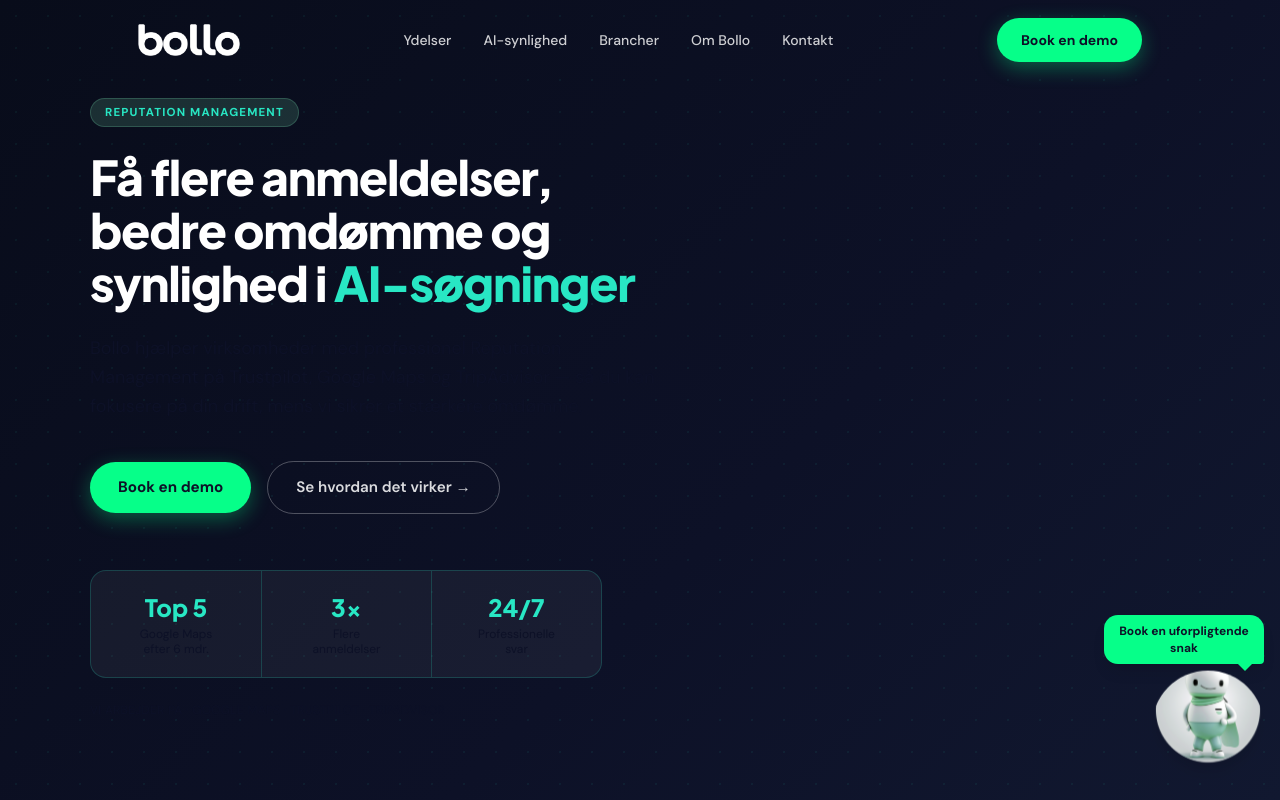
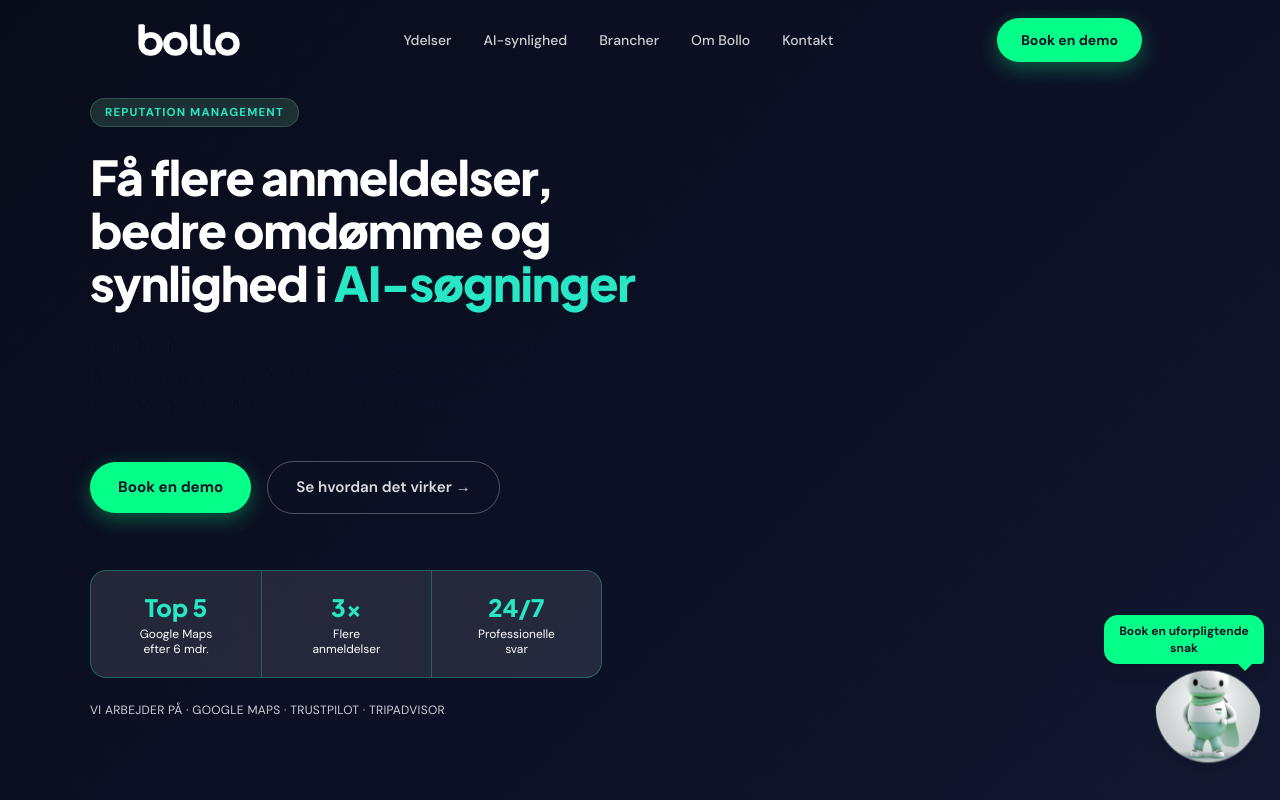
Before and after one commit to FSA500/bollo, a Next.js app: page / in a window 1280 px wide. Shown: the top 800 px of the page. Built offline with nearby package versions, Linux system fonts and the light colour scheme.

Commit message:
Update Hero.tsx

```diff
--- a/app/sections/Hero.tsx
+++ b/app/sections/Hero.tsx
@@ -38,23 +38,23 @@ export default function Hero() {
           </div>
 
           {/* Stats bar */}
-          <div className="grid grid-cols-3 divide-x divide-mint/20 border border-mint/20 rounded-2xl overflow-hidden bg-white/5 max-w-lg">
+          <div className="grid grid-cols-3 divide-x divide-mint/30 border border-mint/30 rounded-2xl overflow-hidden bg-white/10 max-w-lg">
             <div className="px-6 py-5 text-center">
               <div className="font-display font-black text-mint text-2xl">Top 5</div>
-              <div className="text-white/72 text-xs mt-1 leading-tight">Google Maps<br />efter 6 mdr.</div>
+              <div className="text-white text-xs mt-1 leading-tight">Google Maps<br />efter 6 mdr.</div>
             </div>
             <div className="px-6 py-5 text-center">
               <div className="font-display font-black text-mint text-2xl">3x</div>
-              <div className="text-white/72 text-xs mt-1 leading-tight">Flere<br />anmeldelser</div>
+              <div className="text-white text-xs mt-1 leading-tight">Flere<br />anmeldelser</div>
             </div>
             <div className="px-6 py-5 text-center">
               <div className="font-display font-black text-mint text-2xl">24/7</div>
-              <div className="text-white/72 text-xs mt-1 leading-tight">Professionelle<br />svar</div>
+              <div className="text-white text-xs mt-1 leading-tight">Professionelle<br />svar</div>
             </div>
           </div>
 
           {/* Platform logos text */}
-          <p className="text-white/62 text-xs mt-6 tracking-wide uppercase">
+          <p className="text-white/80 text-xs mt-6 tracking-wide uppercase">
             Vi arbejder på · Google Maps · Trustpilot · TripAdvisor
           </p>
         </div>
```
